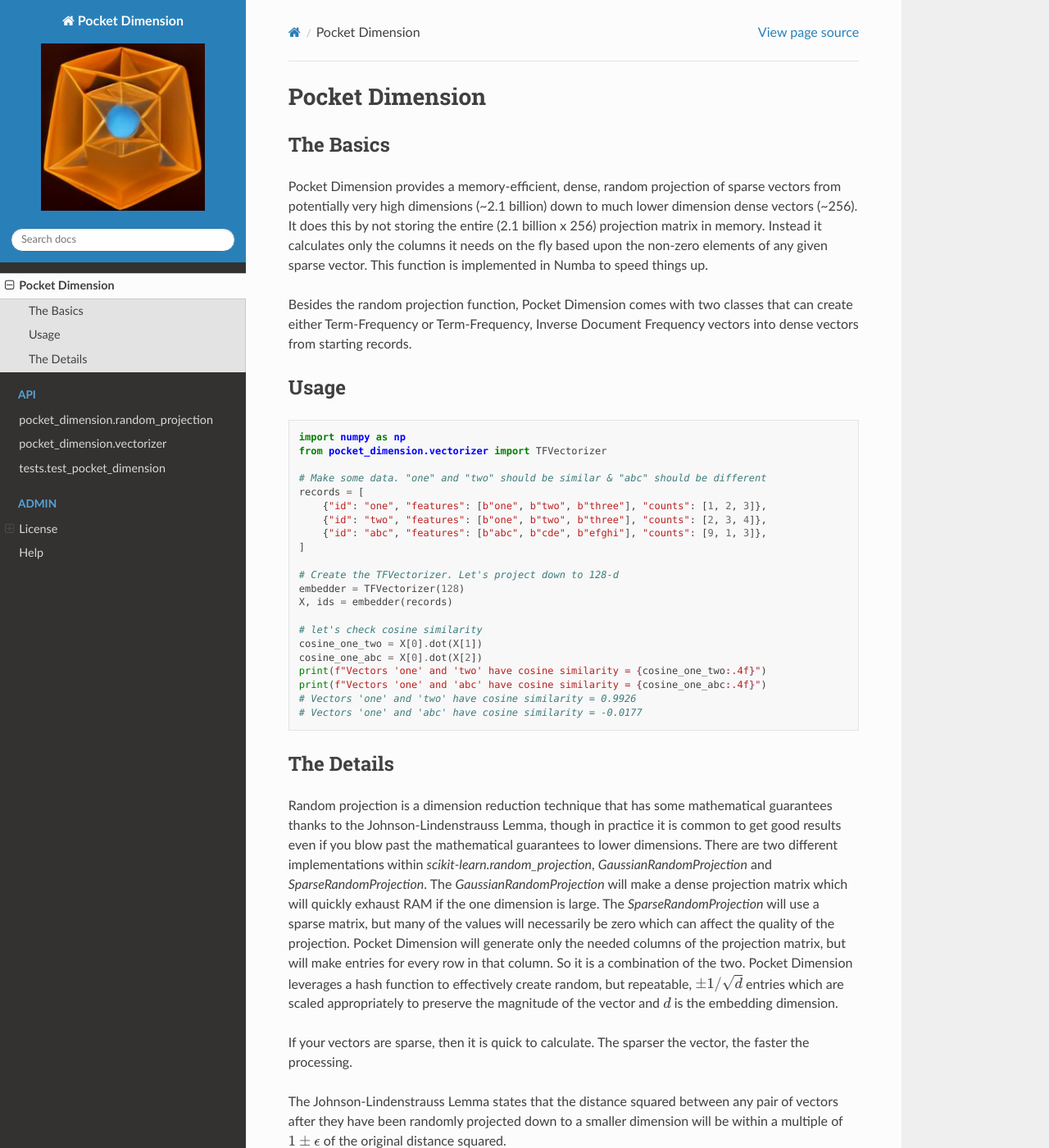
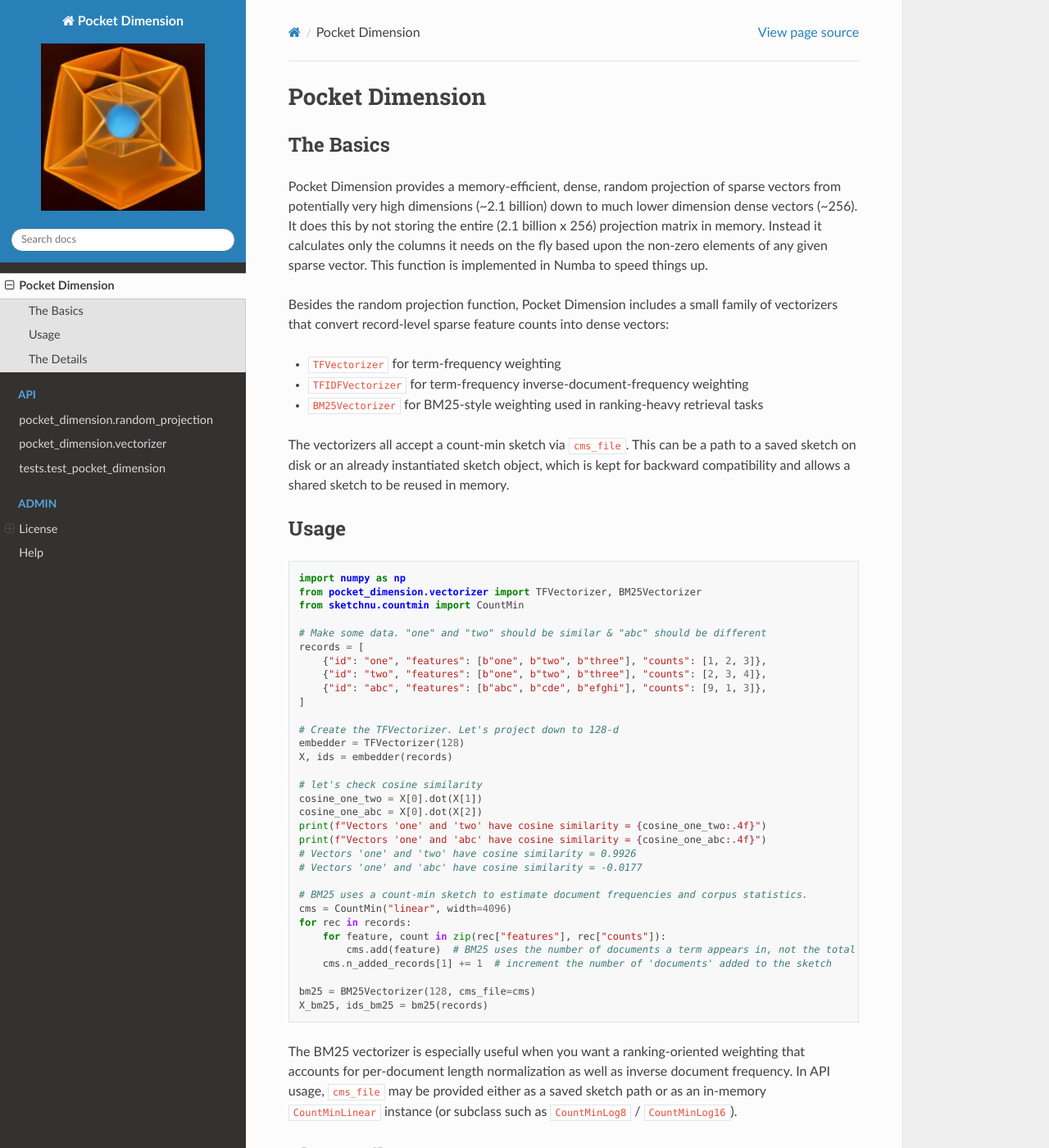
Before and after one commit to mhendrey/pocket_dimension, a Sphinx documentation site: the page built from docs/source/pocket_dimension.rst, in a window 1280 px wide and 1400 px high. Shown: the whole window at 82% size. Built offline with Sphinx 7.4.7 and the Read the Docs theme 3.1.0, drawn with Linux system fonts in a browser that asks for light colours.

Commit message:
Correcting BM25 scoring + updating docs
Reviewing the documentation reminded me that we are trying to follow
the lucene/OpenElastic implementation.  This leaves off the (k1 + 1.)
scaling factor which I had just added back in.  I also corrected the
calculation of the IDF which was incorrect (numerator is `N + 1.0`
and not a `N + 0.5`.

```diff
--- a/docs/source/index.rst
+++ b/docs/source/index.rst
@@ -11,8 +11,10 @@ Modules
 Pocket Dimension
 ----------------
 
-Contains the Numba implementation of the random projection function and the TFVectorizer and
-TFIDFVectorizer classes that use this to convert TF and TFIDF sparse vectors into dense vectors.
+Contains the Numba implementation of the random projection function and the TFVectorizer,
+TFIDFVectorizer, and BM25Vectorizer classes that convert sparse term-weighted records into
+dense vectors. The vectorizers also support count-min sketch inputs via ``cms_file``, either
+from disk or from an already instantiated sketch object.
 
 .. toctree::
    :maxdepth: 2
--- a/docs/source/modules.rst
+++ b/docs/source/modules.rst
@@ -12,6 +12,10 @@ pocket_dimension.random_projection
 pocket_dimension.vectorizer
 ---------------------------------
 
+The vectorizer module exposes ``TFVectorizer``, ``TFIDFVectorizer``, and
+``BM25Vectorizer``. Each accepts a count-min sketch through ``cms_file``,
+which may be a path to a saved sketch or an already instantiated sketch object.
+
 .. automodule:: pocket_dimension.vectorizer
    :members:
    :undoc-members:
--- a/docs/source/pocket_dimension.rst
+++ b/docs/source/pocket_dimension.rst
@@ -11,9 +11,16 @@ dimension dense vectors (~256). It does this by not storing the entire
 it needs on the fly based upon the non-zero elements of any given sparse vector. This
 function is implemented in Numba to speed things up.
 
-Besides the random projection function, Pocket Dimension comes with two classes that
-can create either Term-Frequency or Term-Frequency, Inverse Document Frequency vectors
-into dense vectors from starting records.
+Besides the random projection function, Pocket Dimension includes a small family of
+vectorizers that convert record-level sparse feature counts into dense vectors:
+
+* ``TFVectorizer`` for term-frequency weighting
+* ``TFIDFVectorizer`` for term-frequency inverse-document-frequency weighting
+* ``BM25Vectorizer`` for BM25-style weighting used in ranking-heavy retrieval tasks
+
+The vectorizers all accept a count-min sketch via ``cms_file``. This can be a path to a
+saved sketch on disk or an already instantiated sketch object, which is kept for backward
+compatibility and allows a shared sketch to be reused in memory.
 
 Usage
 -----
@@ -21,7 +28,8 @@ Usage
 ::
 
     import numpy as np
-    from pocket_dimension.vectorizer import TFVectorizer
+    from pocket_dimension.vectorizer import TFVectorizer, BM25Vectorizer
+    from sketchnu.countmin import CountMin
 
     # Make some data. "one" and "two" should be similar & "abc" should be different
     records = [
@@ -41,6 +49,21 @@ Usage
     print(f"Vectors 'one' and 'abc' have cosine similarity = {cosine_one_abc:.4f}")
     # Vectors 'one' and 'two' have cosine similarity = 0.9926
     # Vectors 'one' and 'abc' have cosine similarity = -0.0177
+
+    # BM25 uses a count-min sketch to estimate document frequencies and corpus statistics.
+    cms = CountMin("linear", width=4096)
+    for rec in records:
+        for feature, count in zip(rec["features"], rec["counts"]):
+            cms.add(feature)  # BM25 uses the number of documents a term appears in, not the total count
+        cms.n_added_records[1] += 1  # increment the number of 'documents' added to the sketch
+
+    bm25 = BM25Vectorizer(128, cms_file=cms)
+    X_bm25, ids_bm25 = bm25(records)
+
+The BM25 vectorizer is especially useful when you want a ranking-oriented weighting that
+accounts for per-document length normalization as well as inverse document frequency.
+In API usage, ``cms_file`` may be provided either as a saved sketch path or as an in-memory
+``CountMinLinear`` instance (or subclass such as ``CountMinLog8`` / ``CountMinLog16``).
 
 The Details
 -----------
--- a/pyproject.toml
+++ b/pyproject.toml
@@ -1,6 +1,6 @@
 [project]
 name = "pocket_dimension"
-version = "0.2.0"
+version = "0.3.0"
 description = "Memory-efficient, dense, random projection of sparse vectors."
 readme = "README.rst"
 authors = [{name = "Matthew Hendrey", email = "matthew.hendrey@gmail.com"}]
@@ -24,6 +24,8 @@ dev = [
     "black>=25.12.0",
     "ipython>=9.8.0",
     "pytest>=9.0.2",
+    "sphinx",
+    "sphinx-rtd-theme>=1.0.0",
 ]
 
 [tool.setuptools]
```
Also changed, not shown: README.rst (+31 -1 lines), 3 other files.
